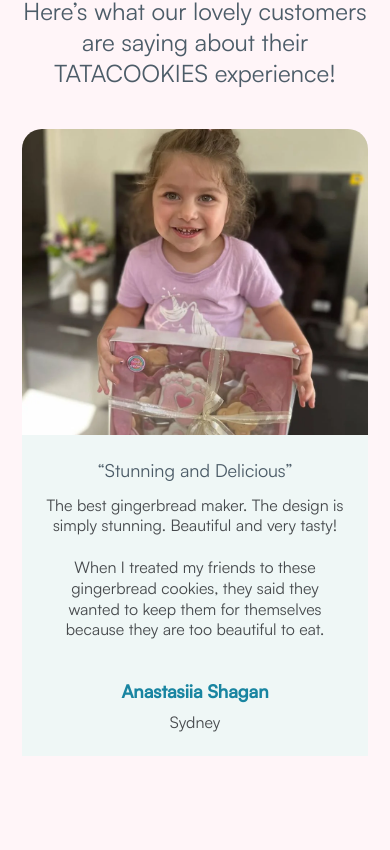
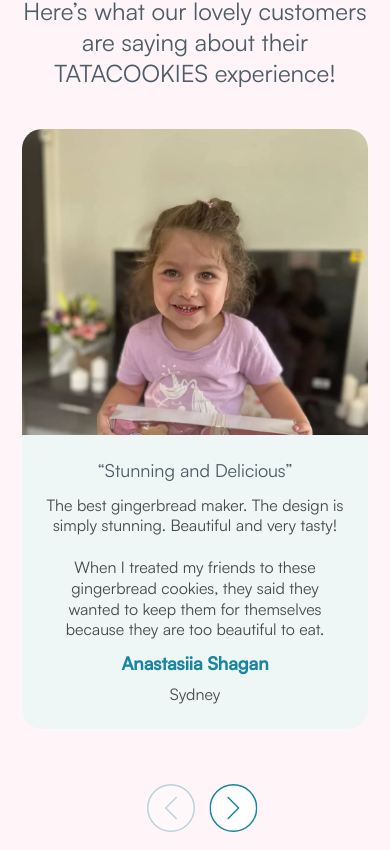
Before and after one commit to oastra/tatacookies, a Next.js app: page / in a window 390 px wide. Shown: the part 5834-6684 px from the top of the page. Built offline with nearby package versions, Linux system fonts and the light colour scheme.

Commit message:
fixed height of review card

```diff
--- a/src/components/ui/cards/ReviewCard.jsx
+++ b/src/components/ui/cards/ReviewCard.jsx
@@ -2,8 +2,9 @@
 import FlexContainer from "@/components/common/FlexContainer";
 
 const ReviewCard = ({ review }) => (
-  <FlexContainer className="rounded-[20px] text-center lg:text-left overflow-hidden flex-col h-[770px] lg:flex-row lg:max-h-[360px]">
-    <div className="w-full  lg:max-w-[608px] relative ">
+  <div className="min-h-[600px] lg:max-h-[360px] lg:min-h-[360px] w-full bg-bgBlue rounded-[20px] overflow-hidden">
+    <FlexContainer className=" text-center lg:text-left  flex-col lg:flex-row ">
+      <div className="w-full lg:max-w-[608px] relative ">
         <div className="max-h-[306px] overflow-hidden lg:max-h-[360px] h-full ">
           <Image
             src={review.image}
@@ -16,11 +17,11 @@
         </div>
       </div>
 
-    <div className="w-full bg-bgBlue p-6">
+      <div className="w-full p-6">
         <div className="text-text2 text-button sm:text-[32px] text-[32px] mb-3">
           “{review.title}”
         </div>
-      <p className="text-base text-text mb-[40px] whitespace-pre-line ">
+        <p className="text-base text-text mb-3 sm:mb-[40px] whitespace-pre-line ">
           {review.text}
         </p>
         <p className="text-title font-semibold mb-2 text-button sm:text-h3 font-regular">
@@ -29,6 +30,7 @@
         <p className="text-base">{review.location}</p>
       </div>
     </FlexContainer>
+  </div>
 );
 
 export default ReviewCard;
```
Lines whose indentation alone changed are shown as unchanged.
